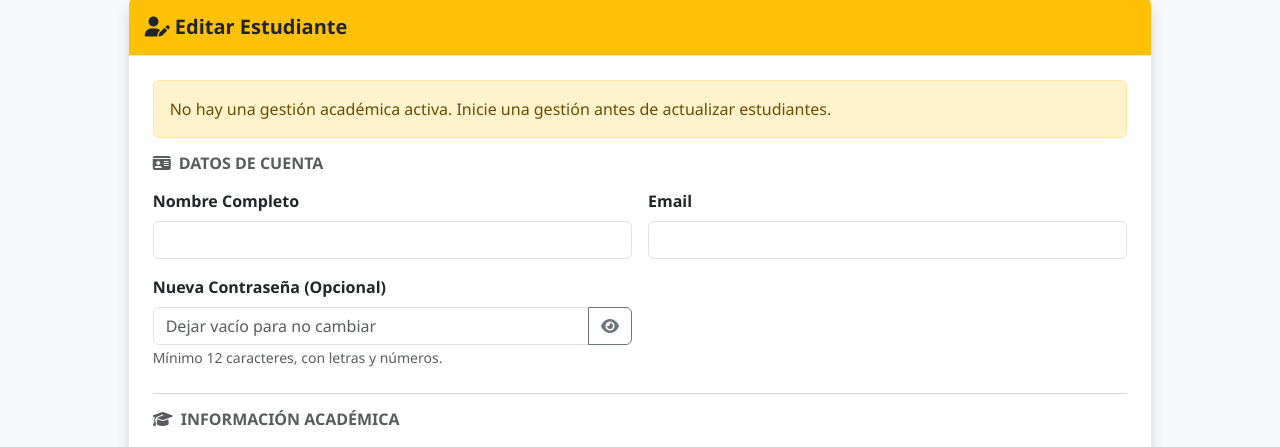
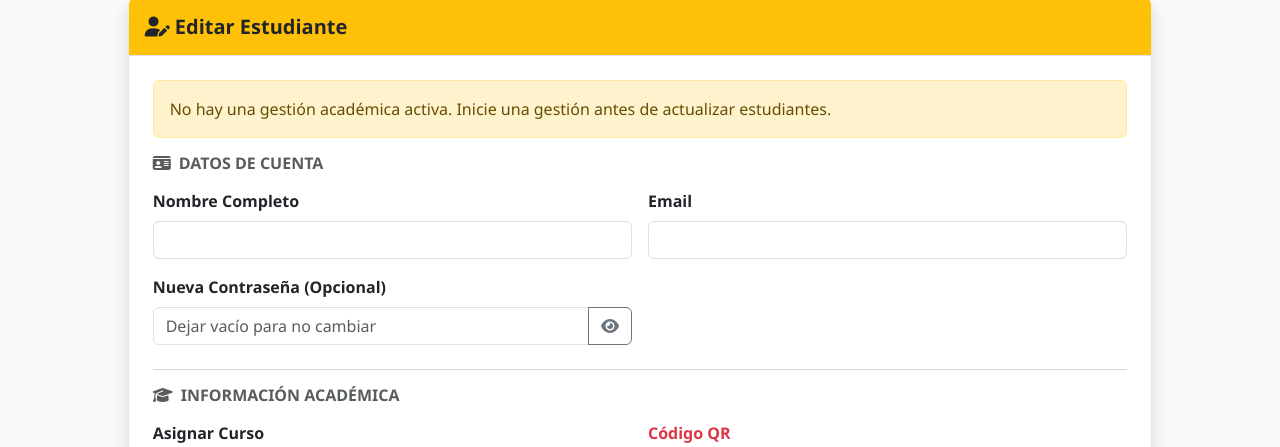
Before and after one commit to quisbertfabio6/sita, a Laravel app: template resources/views/admin/estudiantes/edit.blade.php in a window 1280 px wide. Shown: the part 109-556 px from the top of the page. Run offline with Laravel 12, Linux system fonts and the light colour scheme; the template is opened without the code that fills it, so the values that code supplies are empty.

Commit message:
Restaurar formulario original sin cambios de contrasenas: resources/views/admin/estudiantes/edit.blade.php

```diff
--- a/resources/views/admin/estudiantes/edit.blade.php
+++ b/resources/views/admin/estudiantes/edit.blade.php
@@ -34,12 +34,11 @@
                             <div class="col-md-6">
                                 <label class="form-label fw-bold">Nueva Contraseña (Opcional)</label>
                                 <div class="input-group">
-                                    <input type="password" name="password" class="form-control" minlength="12" id="passwordInputEdit" placeholder="Dejar vacío para no cambiar">
+                                    <input type="password" name="password" class="form-control" id="passwordInputEdit" placeholder="Dejar vacío para no cambiar">
                                     <button class="btn btn-outline-secondary" type="button" onclick="togglePasswordEdit()">
                                         <i class="fas fa-eye"></i>
                                     </button>
                                 </div>
-                                <small class="text-muted">Mínimo 12 caracteres, con letras y números.</small>
                             </div>
                         </div>
 
```
